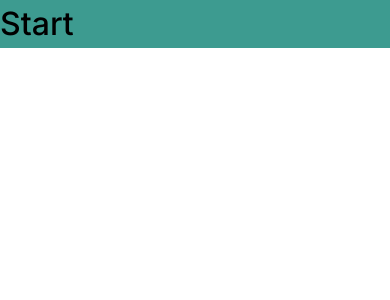
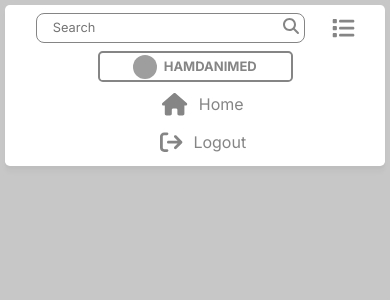
Before and after one commit to hamdanimed/angular-blog, an Angular app: page / in a window 390 px wide. Shown: the top 300 px of the page. Built offline with nearby package versions, Linux system fonts and the light colour scheme; grey boxes are pictures that could not be loaded.

Commit message:
header for the app (in progress)

```diff
--- a/angular.json
+++ b/angular.json
@@ -94,5 +94,8 @@
         }
       }
     }
+  },
+  "cli": {
+    "analytics": "f4730ac7-b943-4d89-9eae-1db775e5d2d0"
   }
 }
--- a/package.json
+++ b/package.json
@@ -18,6 +18,9 @@
     "@angular/platform-browser": "^15.2.0",
     "@angular/platform-browser-dynamic": "^15.2.0",
     "@angular/router": "^15.2.0",
+    "@fortawesome/angular-fontawesome": "^0.12.1",
+    "@fortawesome/fontawesome-svg-core": "^6.4.0",
+    "@fortawesome/free-solid-svg-icons": "^6.4.0",
     "rxjs": "~7.8.0",
     "tslib": "^2.3.0",
     "zone.js": "~0.12.0"
--- a/src/app/app.component.html
+++ b/src/app/app.component.html
@@ -1,3 +1,3 @@
-<div style="width: 100%;background-color: var(--green);">
-  <h1 style="font-weight: var(--font-medium);">Start</h1>
+<div>
+  <app-header></app-header>
 </div>
--- /dev/null
+++ b/src/app/header/header.component.css
@@ -0,0 +1,134 @@
+.header-icon{
+    color: var(--primary-grey);
+    font-size: 1.4rem;
+
+}
+.home-mobile{
+    display:none;
+    margin-left: 1rem;
+    align-items: center;
+    text-decoration: none;
+    color: var(--primary-grey);
+}
+.home-mobile > fa-icon {
+    margin-right: 0.7rem;
+}
+.header-bar{
+    display: flex;
+    align-items: center;
+    justify-content: space-between;
+    margin: 0.3rem;
+    background-color: white;
+    padding: 0 0.9rem;
+    border-radius: 0.3rem;
+    box-shadow: 0px 6.6501px 5.32008px rgba(0, 0, 0, 0.0282725), 0px 2.76726px 2.21381px rgba(0, 0, 0, 0.0196802);
+}
+.header-nav{
+    display: flex;
+    flex-direction: row;
+    align-items: center;
+    padding: 0.4rem;
+    gap: 0rem;
+}
+.search-div {
+    display: flex;
+    flex-direction: row;
+    align-items: center;
+    justify-content: space-around;
+}
+.search-bar > input{
+    padding: 0.3rem 1rem;
+    border-radius: .5rem;
+    outline: none;
+    border: 1px solid var(--primary-grey);
+    width: 40vw;
+    font-size: 0.8rem;
+}
+.search-icon{
+    font-size: 1rem;
+    position: relative;
+    left:0;
+    margin-left: -1.4rem;
+    z-index: 999;
+}
+.logout-btn{
+    margin-left: 1rem;
+    display:flex;
+    align-items: center;
+    text-decoration: none;
+}
+.logout-btn > fa-icon {
+    margin-right: 0.7rem;
+}
+.logout-btn > span{
+    display: none;
+    color: var(--primary-grey);
+}
+
+/* Profile style */
+.profile{
+    display: flex;
+    align-items: center;
+    justify-content: center;
+    float:right;
+    font-size: small;
+    color: var(--primary-grey);
+    border: solid var(--primary-grey) 2px;
+    padding: 0.1rem 0.3rem;
+    border-radius: 0.3rem;
+    text-decoration: none;
+    transition-duration: 0.3s;
+}
+.profile:hover{
+    background-color: var(--primary-grey);
+    color: white;
+}
+.profile > img{
+    border-radius: 50%;
+    margin-right: 0.4rem;
+    width: 1.5rem;
+}
+.list-icon {
+    display:none;
+}
+
+@media screen and (max-width:450px) {
+    .home-mobile{
+        display:flex;
+    }
+    .header-bar{
+        display: flex;
+        flex-direction: column;
+        padding-top: 0.4rem;
+    }
+    .home-icon{
+        display: none;
+
+    }
+    .search-div{
+        width: 100%;
+    }
+    .search-bar > input{
+        width: 69vw;
+    }
+    .header-bar > nav {
+        display:flex;
+        flex-direction: column;
+        justify-content: center;
+        transition-duration: 0.3s;
+        gap: 0.3rem;
+        overflow: hidden;
+        width:100%;
+    }
+    .header-nav > a{
+        width: 50vw;
+        justify-content: center;
+    }
+    .logout-btn > span{
+        display: block;
+    }
+    .list-icon{
+        display :block;
+    }
+
+}
--- /dev/null
+++ b/src/app/header/header.component.html
@@ -0,0 +1,31 @@
+
+<header class="header-bar">
+    <div>
+        <a href="/"><fa-icon class="home-icon header-icon" [icon]="faHome"></fa-icon></a></div>
+        <div class="search-div">
+            <div class="search-bar">
+                <input type="text" placeholder="Search">
+                <fa-icon class="header-icon search-icon" [icon]="faSearch"></fa-icon>
+            </div>
+            <div class="list-div">
+                <fa-icon class="list-icon header-icon" [icon]="faList"></fa-icon>
+            </div>
+        </div>
+
+        <nav class="header-nav" id="header-nav">
+
+            <a class="profile" href="#">
+                <img src="https://picsum.photos/50" alt="profile icon">
+                <b>HAMDANIMED</b>
+            </a>
+            <a href="#" class="home-mobile">
+                <fa-icon class="header-icon" [icon]="faHome"></fa-icon>
+                <span>Home</span>
+            </a>
+
+            <a href="#" class="logout-btn">
+                <fa-icon class="header-icon" [icon]="faSignOut"></fa-icon>
+                <span>Logout</span>
+            </a>
+        </nav>
+</header>
--- /dev/null
+++ b/src/app/header/header.component.ts
@@ -0,0 +1,15 @@
+import { Component } from '@angular/core';
+import {faHome,faSignOut,faList,faSearch} from '@fortawesome/free-solid-svg-icons'
+
+@Component({
+  selector: 'app-header',
+  templateUrl: './header.component.html',
+  styleUrls: ['./header.component.css']
+})
+export class HeaderComponent {
+  faHome=faHome;
+  faSignOut = faSignOut;
+  faList = faList;
+  faSearch = faSearch;
+
+}
--- a/src/styles.css
+++ b/src/styles.css
@@ -95,3 +95,7 @@ select {
     --font-regular:400;
     --font-light:300;
 }
+
+body{
+  background-color: var(--secondary-grey);
+}
```
Also changed, not shown: src/app/app.module.ts (+6 -2 lines), 2 other files (tests, documents, lock files or other folders).
